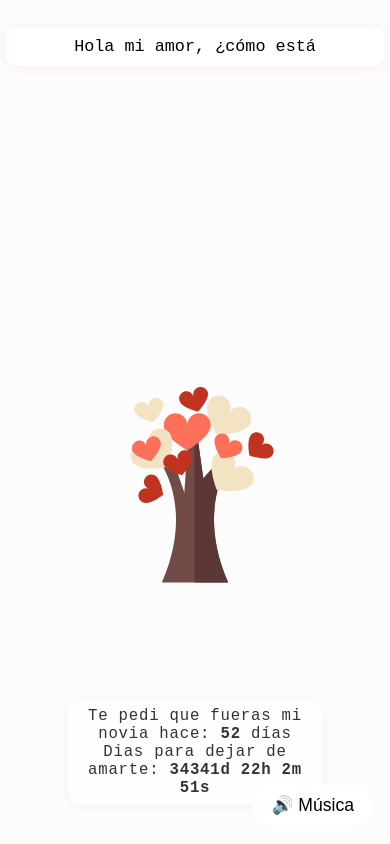
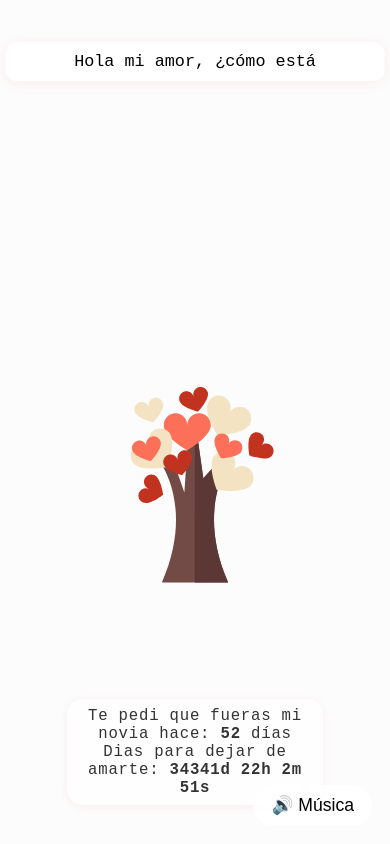
Before and after one commit to lukasrew/carta-flor, a plain HTML site: page index.html in a window 390 px wide. Drawn offline with Linux system fonts and the light colour scheme.

Commit message:
Update style.mobile.css

```diff
--- a/Css/style.mobile.css
+++ b/Css/style.mobile.css
@@ -32,7 +32,7 @@ body {
 
 .dedication-text {
   position: absolute;
-  top: 7vw;
+  top: 5%;
   left: 50%;
   transform: translateX(-50%);
   max-width: 92vw;
```
